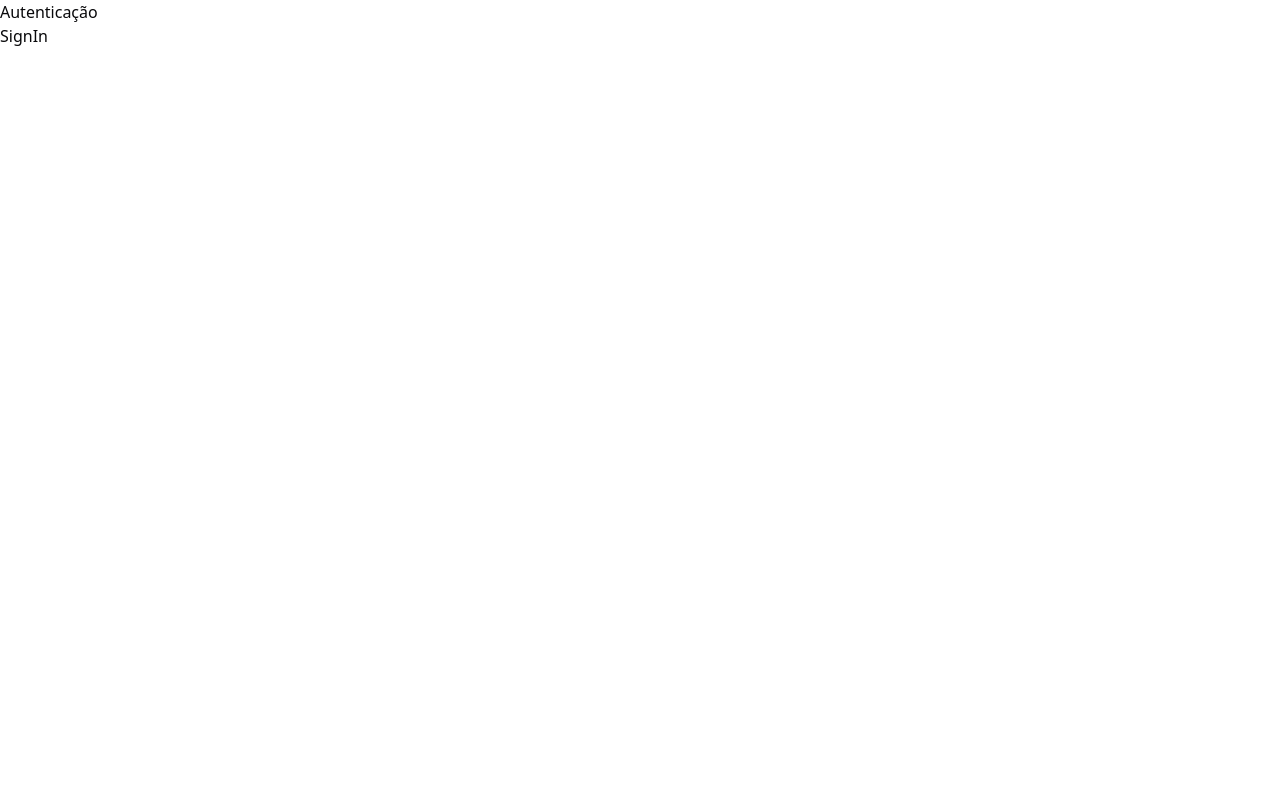
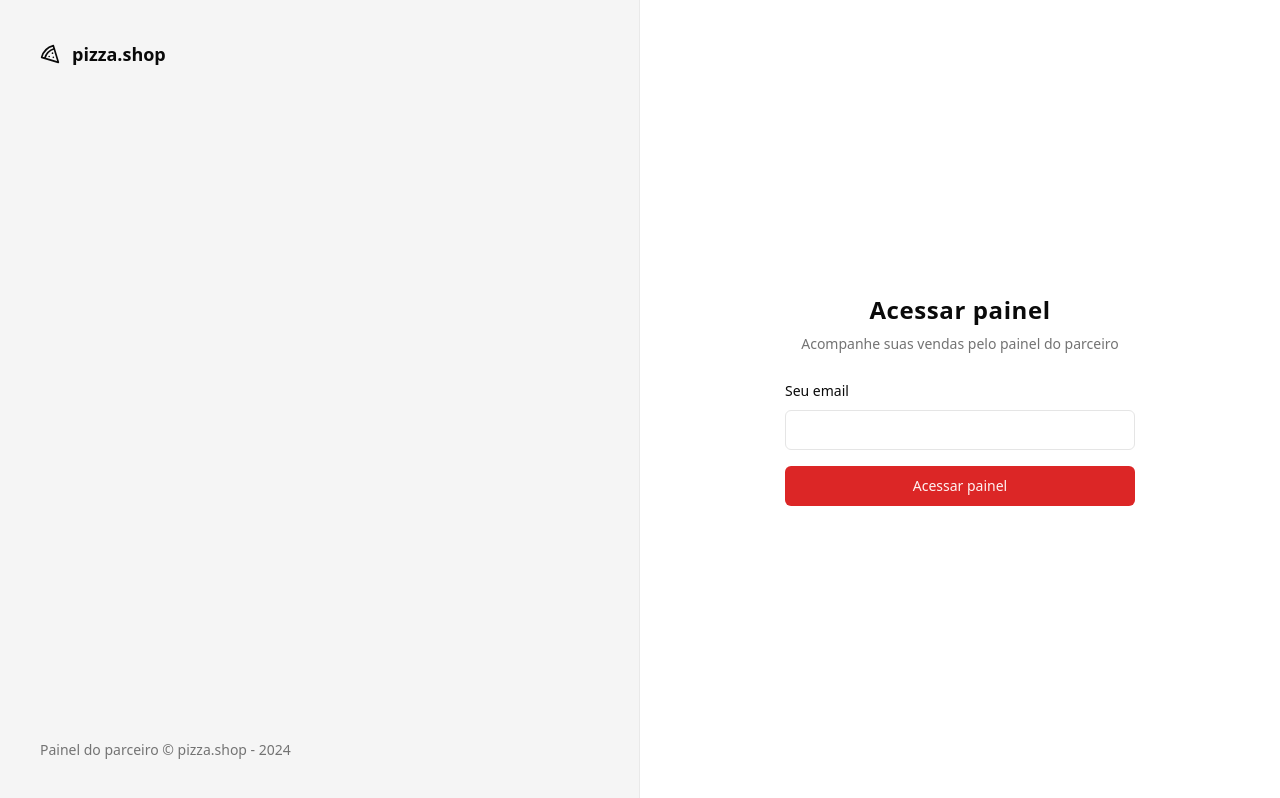
Before and after one commit to freitasDavi/pizza-shop-dash, a React (Vite) app: page /sign-in in a window 1280 px wide. Built offline with nearby package versions, Linux system fonts and the light colour scheme.

Commit message:
feat: sign-in ui layout

```diff
--- a/package.json
+++ b/package.json
@@ -10,6 +10,7 @@
     "preview": "vite preview"
   },
   "dependencies": {
+    "@radix-ui/react-label": "^2.0.2",
     "@radix-ui/react-slot": "^1.0.2",
     "class-variance-authority": "^0.7.0",
     "clsx": "^2.1.0",
--- /dev/null
+++ b/src/components/ui/input.tsx
@@ -0,0 +1,25 @@
+import * as React from "react"
+
+import { cn } from "@/lib/utils"
+
+export interface InputProps
+  extends React.InputHTMLAttributes<HTMLInputElement> {}
+
+const Input = React.forwardRef<HTMLInputElement, InputProps>(
+  ({ className, type, ...props }, ref) => {
+    return (
+      <input
+        type={type}
+        className={cn(
+          "flex h-10 w-full rounded-md border border-input bg-background px-3 py-2 text-sm ring-offset-background file:border-0 file:bg-transparent file:text-sm file:font-medium placeholder:text-muted-foreground focus-visible:outline-none focus-visible:ring-2 focus-visible:ring-ring focus-visible:ring-offset-2 disabled:cursor-not-allowed disabled:opacity-50",
+          className
+        )}
+        ref={ref}
+        {...props}
+      />
+    )
+  }
+)
+Input.displayName = "Input"
+
+export { Input }
--- /dev/null
+++ b/src/components/ui/label.tsx
@@ -0,0 +1,24 @@
+import * as React from "react"
+import * as LabelPrimitive from "@radix-ui/react-label"
+import { cva, type VariantProps } from "class-variance-authority"
+
+import { cn } from "@/lib/utils"
+
+const labelVariants = cva(
+  "text-sm font-medium leading-none peer-disabled:cursor-not-allowed peer-disabled:opacity-70"
+)
+
+const Label = React.forwardRef<
+  React.ElementRef<typeof LabelPrimitive.Root>,
+  React.ComponentPropsWithoutRef<typeof LabelPrimitive.Root> &
+    VariantProps<typeof labelVariants>
+>(({ className, ...props }, ref) => (
+  <LabelPrimitive.Root
+    ref={ref}
+    className={cn(labelVariants(), className)}
+    {...props}
+  />
+))
+Label.displayName = LabelPrimitive.Root.displayName
+
+export { Label }
--- a/src/global.css
+++ b/src/global.css
@@ -5,64 +5,47 @@
 @layer base {
   :root {
     --background: 0 0% 100%;
-    --foreground: 240 10% 3.9%;
-
+    --foreground: 0 0% 3.9%;
     --card: 0 0% 100%;
-    --card-foreground: 240 10% 3.9%;
-
+    --card-foreground: 0 0% 3.9%;
     --popover: 0 0% 100%;
-    --popover-foreground: 240 10% 3.9%;
-
-    --primary: 240 5.9% 10%;
-    --primary-foreground: 0 0% 98%;
-
-    --secondary: 240 4.8% 95.9%;
-    --secondary-foreground: 240 5.9% 10%;
-
-    --muted: 240 4.8% 95.9%;
-    --muted-foreground: 240 3.8% 46.1%;
-
-    --accent: 240 4.8% 95.9%;
-    --accent-foreground: 240 5.9% 10%;
-
+    --popover-foreground: 0 0% 3.9%;
+    --primary: 0 72.2% 50.6%;
+    --primary-foreground: 0 85.7% 97.3%;
+    --secondary: 0 0% 96.1%;
+    --secondary-foreground: 0 0% 9%;
+    --muted: 0 0% 96.1%;
+    --muted-foreground: 0 0% 45.1%;
+    --accent: 0 0% 96.1%;
+    --accent-foreground: 0 0% 9%;
     --destructive: 0 84.2% 60.2%;
     --destructive-foreground: 0 0% 98%;
-
-    --border: 240 5.9% 90%;
-    --input: 240 5.9% 90%;
-    --ring: 240 10% 3.9%;
-
+    --border: 0 0% 89.8%;
+    --input: 0 0% 89.8%;
+    --ring: 0 72.2% 50.6%;
     --radius: 0.5rem;
   }
 
   .dark {
-    --background: 240 10% 3.9%;
+    --background: 0 0% 3.9%;
     --foreground: 0 0% 98%;
-
-    --card: 240 10% 3.9%;
+    --card: 0 0% 3.9%;
     --card-foreground: 0 0% 98%;
-
-    --popover: 240 10% 3.9%;
+    --popover: 0 0% 3.9%;
     --popover-foreground: 0 0% 98%;
-
-    --primary: 0 0% 98%;
-    --primary-foreground: 240 5.9% 10%;
-
-    --secondary: 240 3.7% 15.9%;
+    --primary: 0 72.2% 50.6%;
+    --primary-foreground: 0 85.7% 97.3%;
+    --secondary: 0 0% 14.9%;
     --secondary-foreground: 0 0% 98%;
-
-    --muted: 240 3.7% 15.9%;
-    --muted-foreground: 240 5% 64.9%;
-
-    --accent: 240 3.7% 15.9%;
+    --muted: 0 0% 14.9%;
+    --muted-foreground: 0 0% 63.9%;
+    --accent: 0 0% 14.9%;
     --accent-foreground: 0 0% 98%;
-
     --destructive: 0 62.8% 30.6%;
     --destructive-foreground: 0 0% 98%;
-
-    --border: 240 3.7% 15.9%;
-    --input: 240 3.7% 15.9%;
-    --ring: 240 4.9% 83.9%;
+    --border: 0 0% 14.9%;
+    --input: 0 0% 14.9%;
+    --ring: 0 72.2% 50.6%;
   }
 }
 
--- a/src/pages/_layouts/auth.tsx
+++ b/src/pages/_layouts/auth.tsx
@@ -1,11 +1,20 @@
+import { Pizza } from 'lucide-react'
 import { Outlet } from 'react-router-dom'
 
 export function AuthLayout() {
   return (
-    <div>
-      <h1>Autenticação</h1>
+    <div className="grid min-h-screen grid-cols-2">
+      <div className="flex h-full flex-col justify-between border-r border-foreground/5 bg-muted p-10 text-muted-foreground">
+        <div className="flex items-center gap-3 text-lg  text-foreground">
+          <Pizza className="h-5 w-5" />
+          <span className="font-semibold">pizza.shop</span>
+        </div>
+        <footer className="text-sm ">
+          Painel do parceiro &copy; pizza.shop - {new Date().getFullYear()}
+        </footer>
+      </div>
 
-      <div>
+      <div className="flex flex-col items-center justify-center">
         <Outlet />
       </div>
     </div>
--- a/src/pages/auth/sign-in.tsx
+++ b/src/pages/auth/sign-in.tsx
@@ -1,10 +1,33 @@
 import { Helmet } from 'react-helmet-async'
+
+import { Button } from '@/components/ui/button'
+import { Input } from '@/components/ui/input'
+import { Label } from '@/components/ui/label'
 
 export function SignIn() {
   return (
     <>
       <Helmet title="login" />
-      <h1>SignIn</h1>
+      <div className="p-8">
+        <div className="flex w-[350px] flex-col justify-center gap-6">
+          <div className="flex flex-col gap-2 text-center">
+            <h1 className="text-2xl font-bold tracking-wide">Acessar painel</h1>
+            <p className="text-sm text-muted-foreground">
+              Acompanhe suas vendas pelo painel do parceiro
+            </p>
+          </div>
+          <form className="space-y-4">
+            <div className="space-y-2">
+              <Label htmlFor="email">Seu email</Label>
+              <Input type="email" id="email" />
+            </div>
+
+            <Button type="submit" className="w-full">
+              Acessar painel
+            </Button>
+          </form>
+        </div>
+      </div>
     </>
   )
 }
```
Also changed, not shown: 1 other file (tests, documents, lock files or other folders).
